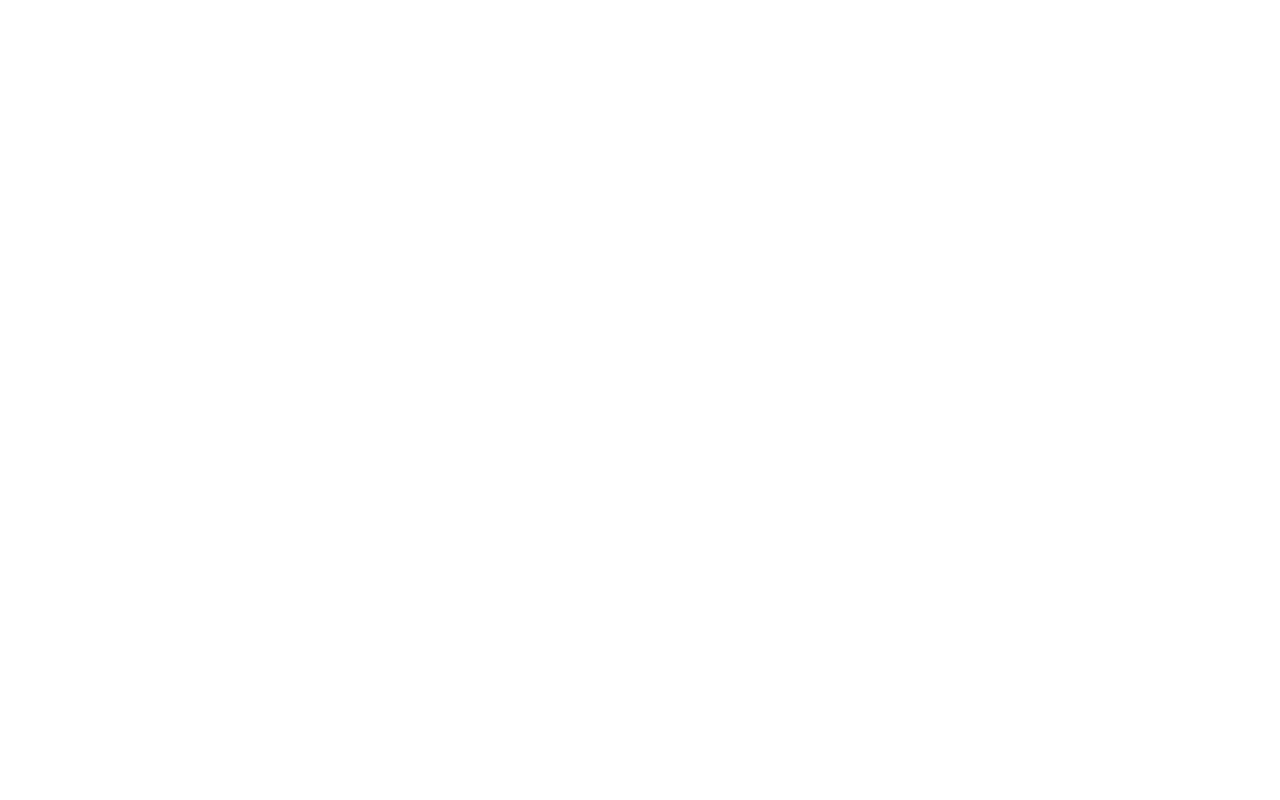
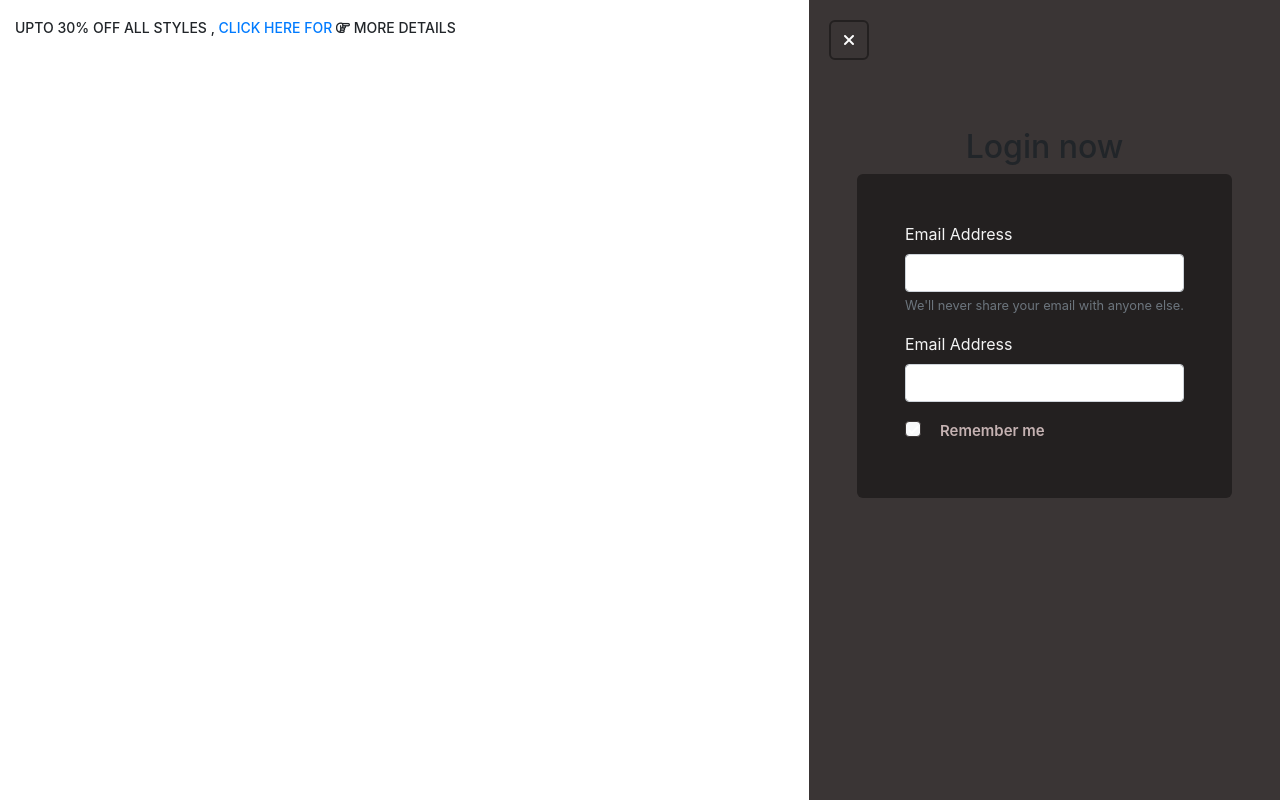
Before and after one commit to Rumesh-tharindu/shopping-website-design, a plain HTML site: page index.html in a window 1280 px wide. Drawn offline with nearby package versions, Linux system fonts and the light colour scheme.

Commit message:
add right button and right-overlay-login

```diff
--- /dev/null
+++ b/assets/style.css
@@ -0,0 +1,119 @@
+html{
+    scroll-behavior: smooth;
+}
+ul{
+    margin: 0;
+}
+.w3l-banner-slider-main .top-right-strip{
+    padding: 15px 15px 0 15px;
+    align-items: center;
+}
+.w3l-banner-slider-main .top-right-strip .top-hny-left-content h6{
+    font-size: 14px;
+    line-height: 26px;
+    margin: 0;
+    text-transform: uppercase;
+}
+.w3l-banner-slider-main ul.top-hnt-right-content{
+    display: flex;
+    align-items: center;
+    padding: 0;
+    justify-content: flex-end;
+
+}
+.w3l-banner-slider-main ul.top-hnt-right-content li{
+    list-style: none;
+    margin-left: 16px;
+}
+.overlay-login{
+    position: fixed;
+    top:0;
+    right: 0;
+    background: #3a3535;
+    padding: 3em 3em ;
+    height: 100%;
+    overflow: auto;
+
+}
+.w3l-banner-slider-main .wrap {
+    margin:5em auto 0;
+}
+.w3l-banner-slider-main .wrap h5{
+    font-size: 2em;
+
+}
+.w3l-banner-slider-main .login-bghny{
+    background:  #232020;
+    border-radius: 6px;
+}
+.w3l-banner-slider-main p.login-texthny{
+ color:#f4f4f4;
+ font-size: 16px;
+ font-weight: 600px;
+ text-transform: capitalize;
+}
+.w3l-banner-slider-main .form-check{
+    position: relative;
+}
+.w3l-banner-slider-main .userhny-check input.form-check{
+    display: none;
+
+}
+.w3l-banner-slider-main .userhny-check .checkmark{
+    position: absolute;
+    top:3px;
+    left: 0;
+    width: 16px;
+    height: 16px;
+    background-color: #f8f9fa;
+    border: 1px solid #3a3535;
+    border-radius: 4px;
+}
+.w3l-banner-slider-main .userhny-check label.container input:checked~.checkmark {
+    background-color: #ff7315;
+    border: transparent;
+  }
+
+  .w3l-banner-slider-main .userhny-check .checkmark:after {
+    content: "";
+    position: absolute;
+
+  }
+
+  .w3l-banner-slider-main .userhny-check label.container input:checked~.checkmark:after {
+    display: block;
+  }
+
+  .w3l-banner-slider-main .userhny-check label.container .checkmark:after {
+    left: 5px;
+    top: 2px;
+    width: 5px;
+    height: 10px;
+    border: solid white;
+    border-width: 0px 2px 2px 0px;
+    transform: rotate(45deg);
+  }
+
+  .w3l-banner-slider-main .userhny-check p.privacy-policy{
+      margin: 0;
+      font-size: 15px;
+        color: #c5b2b2;
+        font-weight: 600;
+  }
+
+  .w3l-banner-slider-main .overlay-login .overlay-close1{
+
+     color:#fff;
+     width:40px;
+     height: 40px;
+     background: none;
+     border: 2px solid #232020;
+     border-radius: 6px;
+     position: absolute;
+     left:20px;
+     top:20px;
+     cursor: pointer;
+     z-index: 999;
+     outline: none;
+     overflow: hidden;
+  }
--- a/index.html
+++ b/index.html
@@ -5,8 +5,79 @@
     <meta name="viewport" content="width=device-width, initial-scale=1.0">
     <title>Apparel for women</title>
     <link rel="stylesheet" href="https://stackpath.bootstrapcdn.com/bootstrap/4.5.2/css/bootstrap.min.css">
+    <link rel="stylesheet" href="assets/style.css">
+    <script src="https://kit.fontawesome.com/c5c34da5d8.js" crossorigin="anonymous"></script>
 </head>
 <body>
+    <section class="w3l-banner-slider-main">
+        <div class="top-header-content">
+            <div class="tophny-header">
+                <div class="container-fluid">
+                    <!--top right-->
+                    <div class="top-right-strip row">
+                        <div class="top-hny-left-content col-lg-6 p-lg-0">
+                            <h6>Upto 30% off all styles ,
+                                <a href="#" target="_blank"> click here for</a>
+                                <span class="fa fa-hand-o-right hand-icon"></span>
+                                <span class="hignlaite">More details</span>
+                            </h6>
+
+                        </div>
+                        <!--//top rigth-->
+                    <!--Top right-->
+                    <ul class="top-hnt-right-content col-lg-6 ">
+                        <li class="button-log userhny">
+                           <a href="#">
+                               <span class="fa fa-user"></span>
+                           </a>
+                        </li>
+                        <li>
+
+                        </li>
+                    </div>
+
+                    </ul>
+                    <!--//top left-->
+                    <div class="overlay-login">
+                        <button type="button" class="overlay-close1">
+                          <i class="fa fa-times"></i>
+                        </button>
+                        <div class="wrap">
+                            <h5 class="text-center">Login now</h5>
+                            <div class="login-bghny p-md-5 p-4 mx-auto mw-100">
+
+                            <!--Login form-->
+                            <form action="#" method="POST">
+                                <div class="form-group">
+                                    <p class="login-texthny mb-2">Email address</p>
+                                    <input type="email" class="form-control" id="exampleInputEmail">
+                                    <small id="emailHelp" class="form-text text-muted">We'll never share your email
+                                        with anyone else.</small>
+                                </div>
+                                <div class="form-group">
+                                    <p class="login-texthny mb-2">Email address</p>
+                                    <input type="password" class="form-control" id="exampleInputPassword1">
+
+                                </div>
+                                <div class="form-check">
+                                    <div class="userhny-check">
+                                        <label class="check-remember container">
+                                            <input type="checkbox" class="form-check"> <span
+                                                class="checkmark"></span>
+                                            <p class="privacy-policy">Remember me</p>
+                                        </label>
+                                        <div class="clearfix"></div>
+                                    </div>
+                                </div>
+                            </form>
+                            </div>
+                        </div>
+                    </div>
+                </div>
+            </div>
+        </div>
+
+    </section>
 
 <script src="https://code.jquery.com/jquery-3.5.1.min.js"></script>
 <script src="https://stackpath.bootstrapcdn.com/bootstrap/4.5.2/js/bootstrap.min.js"></script>
```
